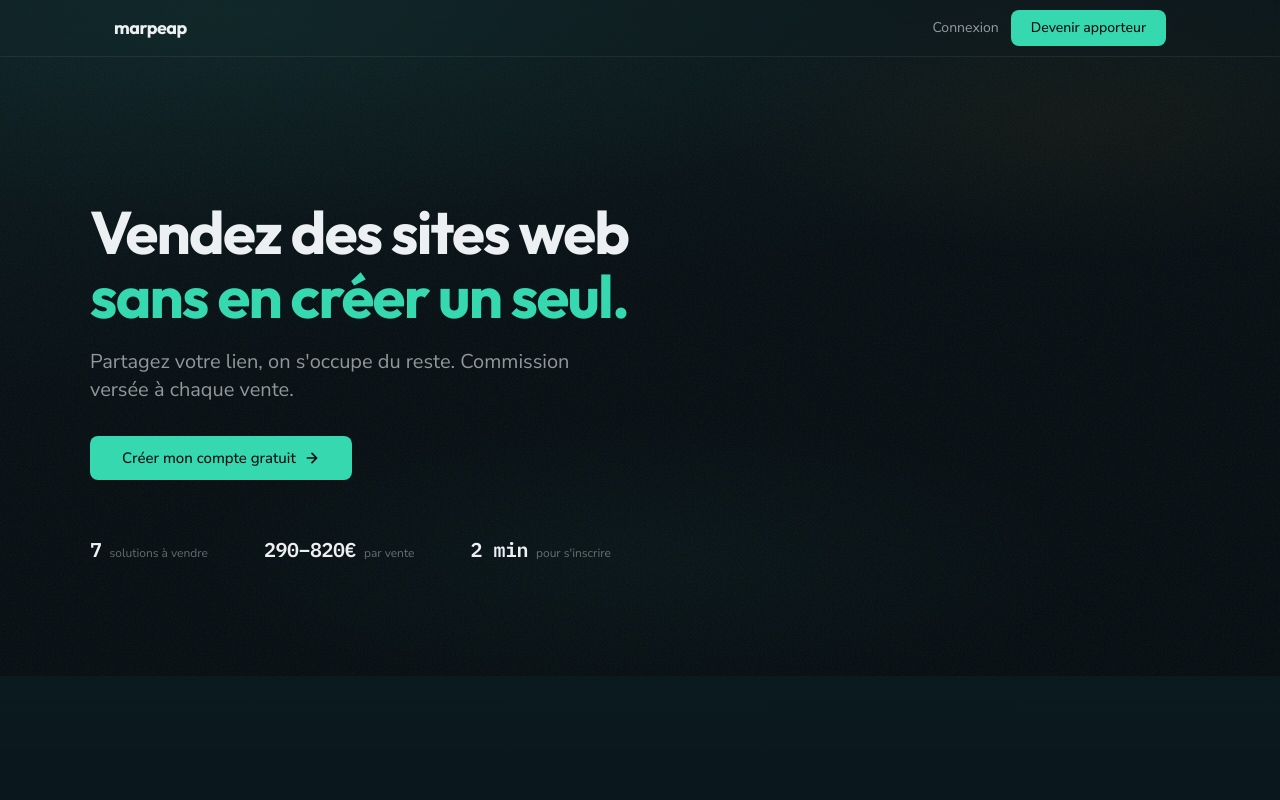
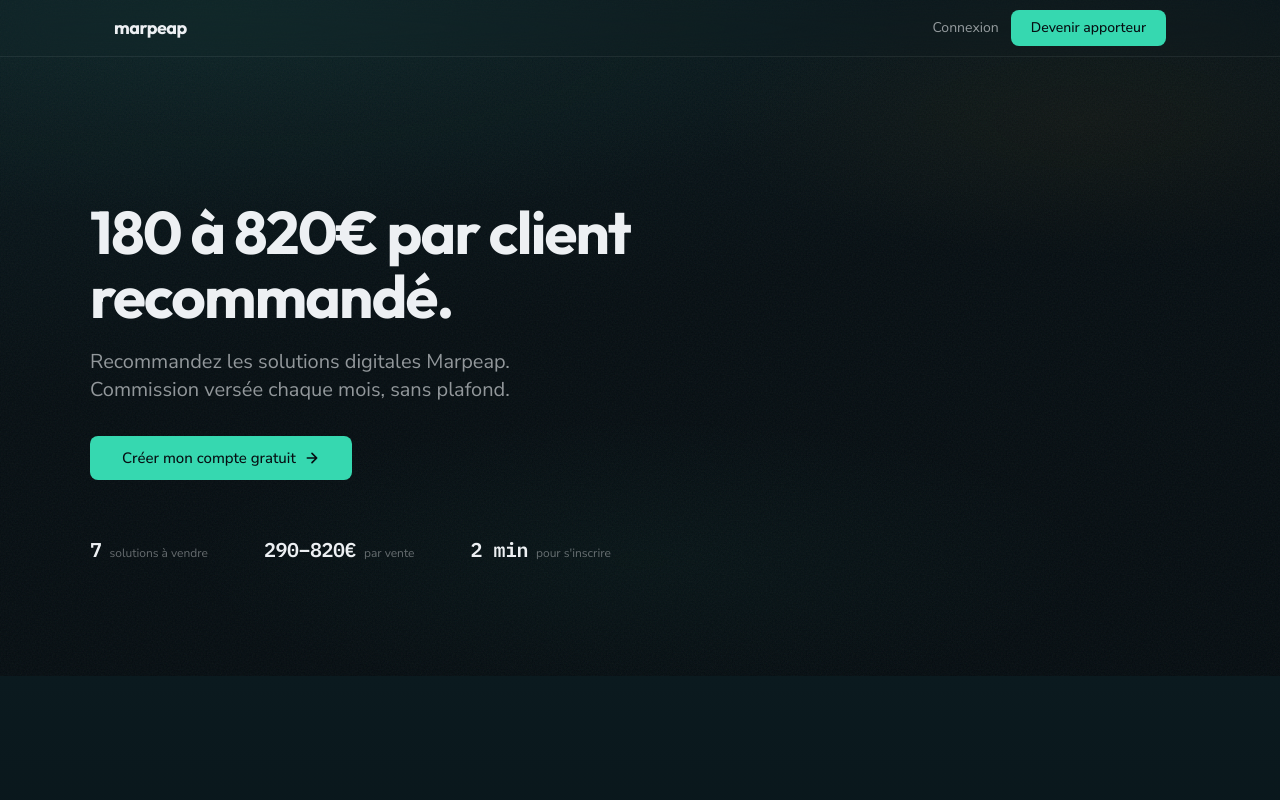
Before and after one commit to marpeap/refer, a Next.js app: page / in a window 1280 px wide. Shown: the top 800 px of the page. Built offline with nearby package versions, Linux system fonts and the light colour scheme.

Commit message:
hero: titre unicolore avec ancrage chiffré, supprime bicolore C4
- "180 à 820€ par client recommandé." — lead avec le montant concret
- Supprime le span accent-mint bicolore (anti-pattern C4)
- Sous-titre factuel sans filler ("on s'occupe du reste")
- CTA final simplifié, plus de bicolore

```diff
--- a/app/page.tsx
+++ b/app/page.tsx
@@ -85,14 +85,12 @@ export default function Home() {
                   fontWeight: 700,
                 }}
               >
-                Vendez des sites web
-                <br />
-                <span className="text-accent-mint">sans en créer un seul.</span>
+                180 à 820€ par client recommandé.
               </h1>
             </ScrollReveal>
             <ScrollReveal direction="up" delay={100}>
-              <p className="font-body text-text-secondary text-lg md:text-xl leading-relaxed mb-8 max-w-lg">
-                Partagez votre lien, on s'occupe du reste. Commission versée à chaque vente.
+              <p className="font-body text-text-secondary text-lg md:text-xl leading-relaxed mb-8 max-w-md">
+                Recommandez les solutions digitales Marpeap. Commission versée chaque mois, sans plafond.
               </p>
             </ScrollReveal>
             <ScrollReveal direction="up" delay={200}>
@@ -312,12 +310,10 @@ export default function Home() {
         <div className="max-w-[600px] mx-auto text-center">
           <ScrollReveal direction="up" delay={0}>
             <h2 className="font-display text-text-primary mb-5" style={{ fontSize: 'clamp(1.75rem, 4vw, 2.75rem)', lineHeight: 1.1, letterSpacing: '-0.025em', fontWeight: 700 }}>
-              Votre réseau a de la valeur.
-              <br />
-              <span className="text-accent-mint">Monétisez-le.</span>
+              Prêt à recommander ?
             </h2>
             <p className="font-body text-text-secondary text-[15px] mb-10 max-w-sm mx-auto leading-relaxed">
-              Créez votre compte, recevez votre lien, commencez à recommander.
+              Inscription en 2 minutes. Votre premier lien de parrainage dans la foulée.
             </p>
             <Link href="/register" className="btn-primary py-3.5 px-10 text-[15px] font-semibold">
               Créer mon compte gratuit
```
